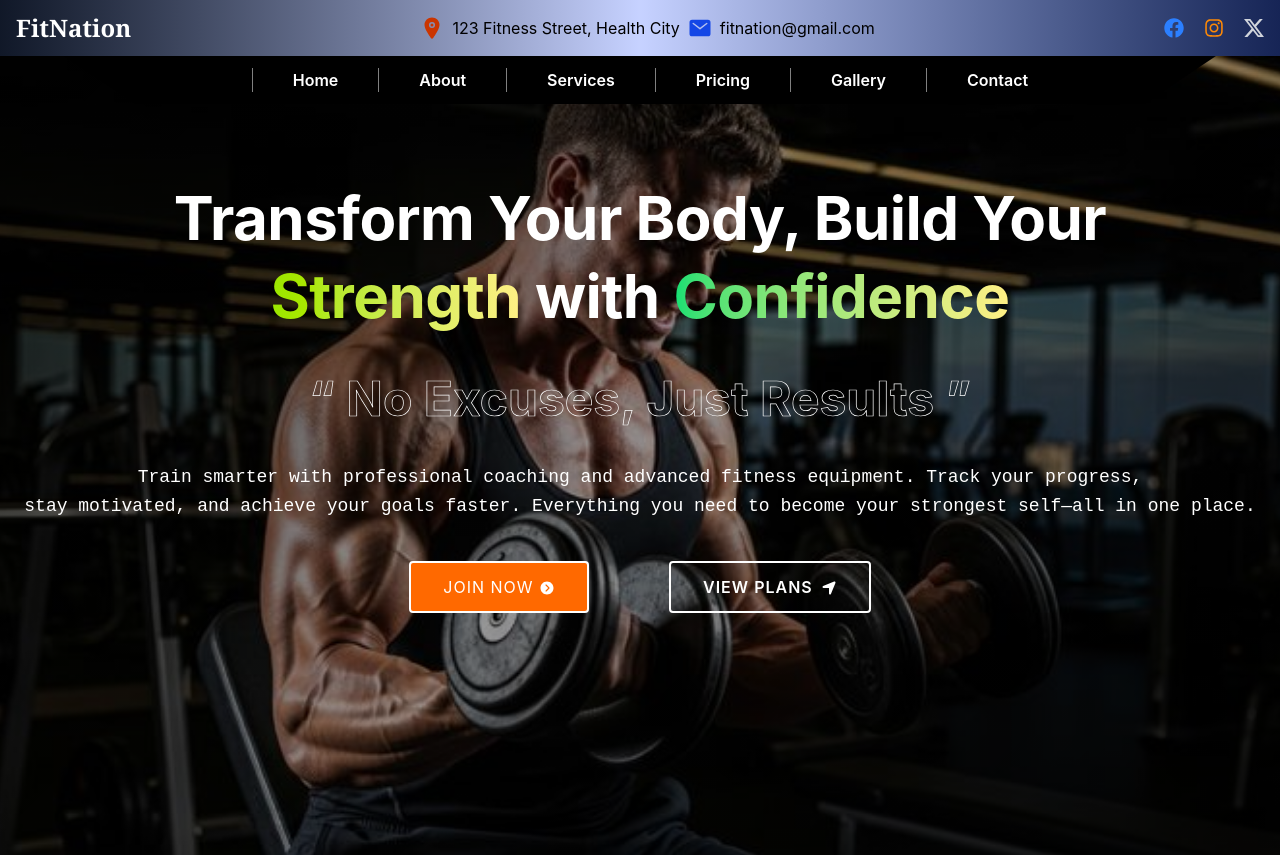
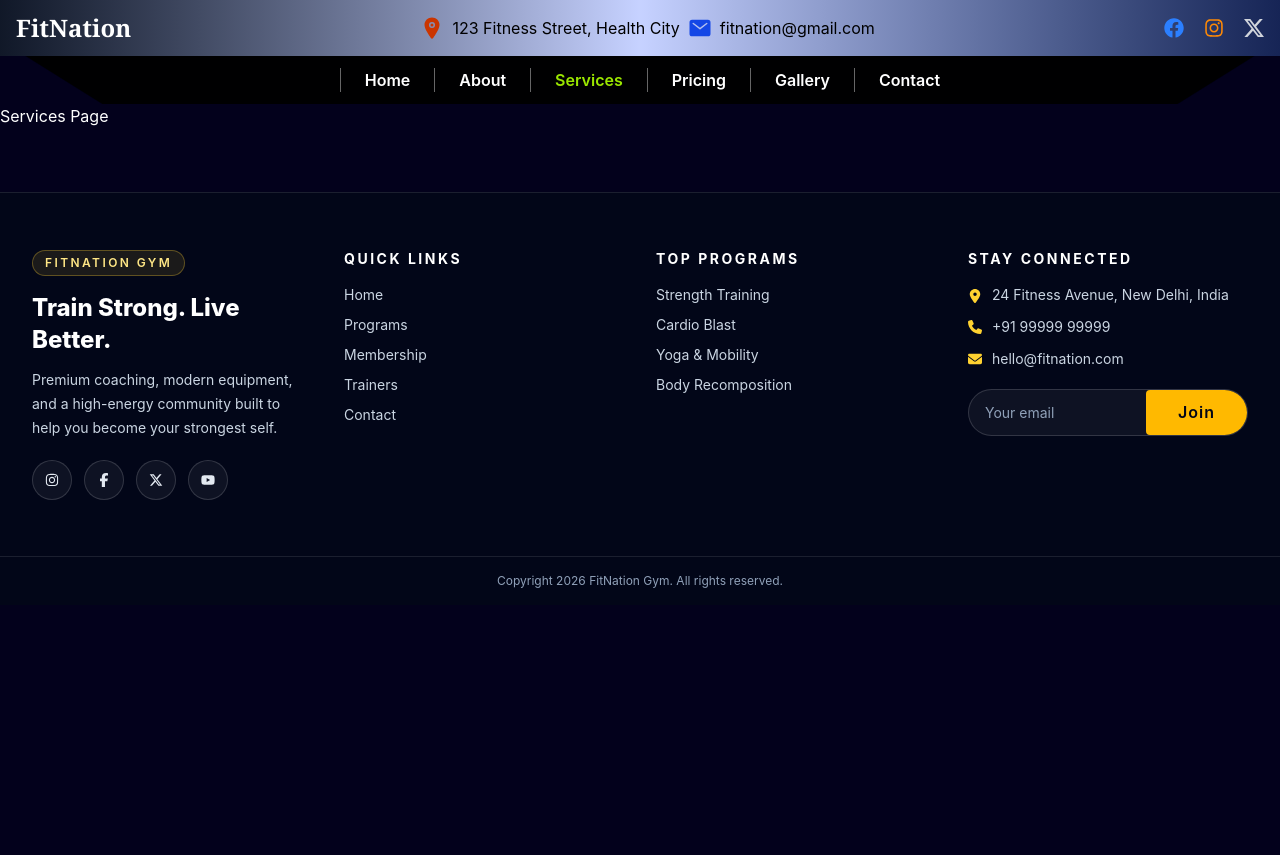
Before and after one commit to MohanlalManna24/gym-website, a React (Vite) app: page /services in a window 1280 px wide. Shown: the top 855 px of the page. After the commit the page ends 800 px from the top, so only its background shows below. Built offline with nearby package versions, Linux system fonts and the light colour scheme.

Commit message:
completed setup react-router-dom as well as update navbar-- fixed responsivness problem

```diff
--- a/package.json
+++ b/package.json
@@ -14,6 +14,7 @@
     "react": "^19.2.4",
     "react-dom": "^19.2.4",
     "react-icons": "^5.6.0",
+    "react-router-dom": "^7.13.2",
     "tailwindcss": "^4.2.2"
   },
   "devDependencies": {
--- a/src/App.css
+++ b/src/App.css
@@ -3,6 +3,12 @@
 .navBar {
   clip-path: polygon(8% 100%, 92% 100%, 98% 0%, 2% 0%);
   z-index: 10;
+}
+
+@media (max-width: 767px) {
+  .navBar {
+    clip-path: none;
+  }
 }
 
 .heroSection {
--- a/src/App.jsx
+++ b/src/App.jsx
@@ -1,18 +1,56 @@
+import { createBrowserRouter, RouterProvider } from 'react-router-dom'
 import './App.css'
-import Footer from './component/Footer'
-import Header from './component/Header'
-import Navbar from './component/Navbar'
 import Home from './pages/Home'
+import About from './pages/About'
+import Services from './pages/Services'
+import Pricing from './pages/Pricing'
+import Gallery from './pages/Gallery'
+import Contact from './pages/Contact'
+import NotFound from './pages/NotFound'
+import RootLayout from './layout/RootLayout'
 
 function App() {
 
+  const router = createBrowserRouter([
+    {
+      path:'/',
+      element:<RootLayout/>,
+      children:[
+        {
+          path:'/',
+          element:<Home/>
+        },
+        {
+          path:'/about',
+          element:<About/>
+        },
+        {
+          path:'/services',
+          element:<Services/>
+        },
+        {
+          path:'/pricing',
+          element:<Pricing/>
+        },
+        {
+          path:'/gallery',
+          element:<Gallery/>
+        },
+        {
+          path:'/contact',
+          element:<Contact/>
+        },
+        {
+          path:'*',
+          element:<NotFound/>
+        }
+      ]
+    }
+  ])
+
   return (
    <>
-   <Header/>
-   <Navbar/>
-   <Home/>
-   <Footer/>
-
+   <RouterProvider router={router}/>
    </>
   )
 }
--- a/src/component/Navbar.jsx
+++ b/src/component/Navbar.jsx
@@ -1,49 +1,79 @@
-import React, { useState } from "react";
+import React, { useEffect, useState } from "react";
 import Layout from "../Layout/Layout";
 import { FaBars, FaTimes } from "react-icons/fa";
+import { NavLink, useLocation } from "react-router-dom";
 
-const navLinks = ["Home", "About", "Services", "Pricing", "Gallery", "Contact"];
+const navLinks = [
+  { name: "Home", path: "/" },
+  { name: "About", path: "/about" },
+  { name: "Services", path: "/services" },
+  { name: "Pricing", path: "/pricing" },
+  { name: "Gallery", path: "/gallery" },
+  { name: "Contact", path: "/contact" }
+];
+
+const desktopLinkClass = ({ isActive }) =>
+  isActive
+    ? "text-lime-400 border-l border-white/40 pl-4 lg:pl-6"
+    : "hover:text-lime-400 transition-colors duration-200 border-l border-white/40 pl-4 lg:pl-6";
+
+const mobileLinkClass = ({ isActive }) =>
+  isActive
+    ? "block rounded-md bg-white/10 px-3 py-2 text-lime-400"
+    : "block rounded-md px-3 py-2 hover:bg-white/10 hover:text-lime-400 transition-colors duration-200";
 
 const Navbar = () => {
   const [isOpen, setIsOpen] = useState(false);
+  const location = useLocation();
+
+  useEffect(() => {
+    setIsOpen(false);
+  }, [location.pathname]);
 
   return (
-    <div className="navBar select-none mx-10 bg-black md:bg-gray-500 sticky top-0 z-50">
+    <div className="navBar select-none sticky top-0 z-50 bg-black/95 backdrop-blur">
       <Layout>
-        <nav className="bg-black text-white font-semibold">
-          <div className="flex items-center justify-between px-4 py-3 md:hidden">
-            <h2 className="text-lg font-bold tracking-wide">Menu</h2>
+        <nav className="text-white font-semibold">
+          <div className="flex items-center justify-between px-1 py-3 md:hidden">
+            <h2 className="text-base font-bold tracking-wide">Menu</h2>
             <button
               type="button"
               aria-label="Toggle menu"
+              aria-expanded={isOpen}
+              aria-controls="mobile-nav"
               onClick={() => setIsOpen((prev) => !prev)}
-              className="text-xl"
+              className="text-2xl !border-0 !p-0 !rounded-none"
             >
               {isOpen ? <FaTimes /> : <FaBars />}
             </button>
           </div>
 
-          <ul className="hidden md:flex justify-center items-center gap-5 lg:gap-10 py-3 px-6">
+          <ul className="hidden md:flex justify-center items-center gap-4 lg:gap-6 py-3 px-2 lg:px-4 text-sm lg:text-base">
             {navLinks.map((item) => (
-              <li
-                key={item}
-                className="cursor-pointer hover:text-lime-400 transition-colors duration-200 border-l border-white/50 pl-5 lg:pl-10"
+              <NavLink
+                key={item.name}
+                to={item.path}
+                className={desktopLinkClass}
               >
-                {item}
-              </li>
+                {item.name}
+              </NavLink>
             ))}
           </ul>
 
           {isOpen && (
-            <ul className="md:hidden border-t border-white/20 px-4 pb-4">
+            <ul
+              id="mobile-nav"
+              className="md:hidden border-t border-white/20 px-1 pb-3 pt-2 space-y-1"
+            >
               {navLinks.map((item) => (
-                <li
-                  key={item}
-                  className="py-2 cursor-pointer hover:text-lime-400 transition-colors duration-200"
+                <NavLink
+                  key={item.name}
+                  to={item.path}
+                  className={mobileLinkClass}
                   onClick={() => setIsOpen(false)}
                 >
-                  {item}
-                </li>
+                  {item.name}
+                </NavLink>
               ))}
             </ul>
           )}
--- /dev/null
+++ b/src/layout/RootLayout.jsx
@@ -0,0 +1,18 @@
+import React from "react";
+import { Outlet } from "react-router-dom";
+import Header from "../component/Header";
+import Navbar from "../component/Navbar";
+import Footer from "../component/Footer";
+
+const RootLayout = () => {
+  return (
+    <div>
+      <Header />
+      <Navbar />
+      <Outlet />
+      <Footer />
+    </div>
+  );
+};
+
+export default RootLayout;
--- a/src/pages/errorPage.jsx
+++ b/src/pages/NotFound.jsx
@@ -1,6 +1,6 @@
 import React from 'react'
 
-const errorPage = () => {
+const NotFound = () => {
   return (
     <div>
       <h1>Error - Something went wrong</h1>
@@ -9,4 +9,4 @@ const errorPage = () => {
   )
 }
 
-export default errorPage
+export default NotFound
--- a/src/pages/Service.jsx
+++ /dev/null
@@ -1,11 +0,0 @@
-import React from 'react'
-
-const Service = () => {
-  return (
-    <div>
-      <p>Service Page</p>
-    </div>
-  )
-}
-
-export default Service
--- /dev/null
+++ b/src/pages/Services.jsx
@@ -0,0 +1,11 @@
+import React from 'react'
+
+const Services = () => {
+  return (
+    <div>
+      <p>Services Page</p>
+    </div>
+  )
+}
+
+export default Services
```
Also changed, not shown: 1 other file (tests, documents, lock files or other folders).
